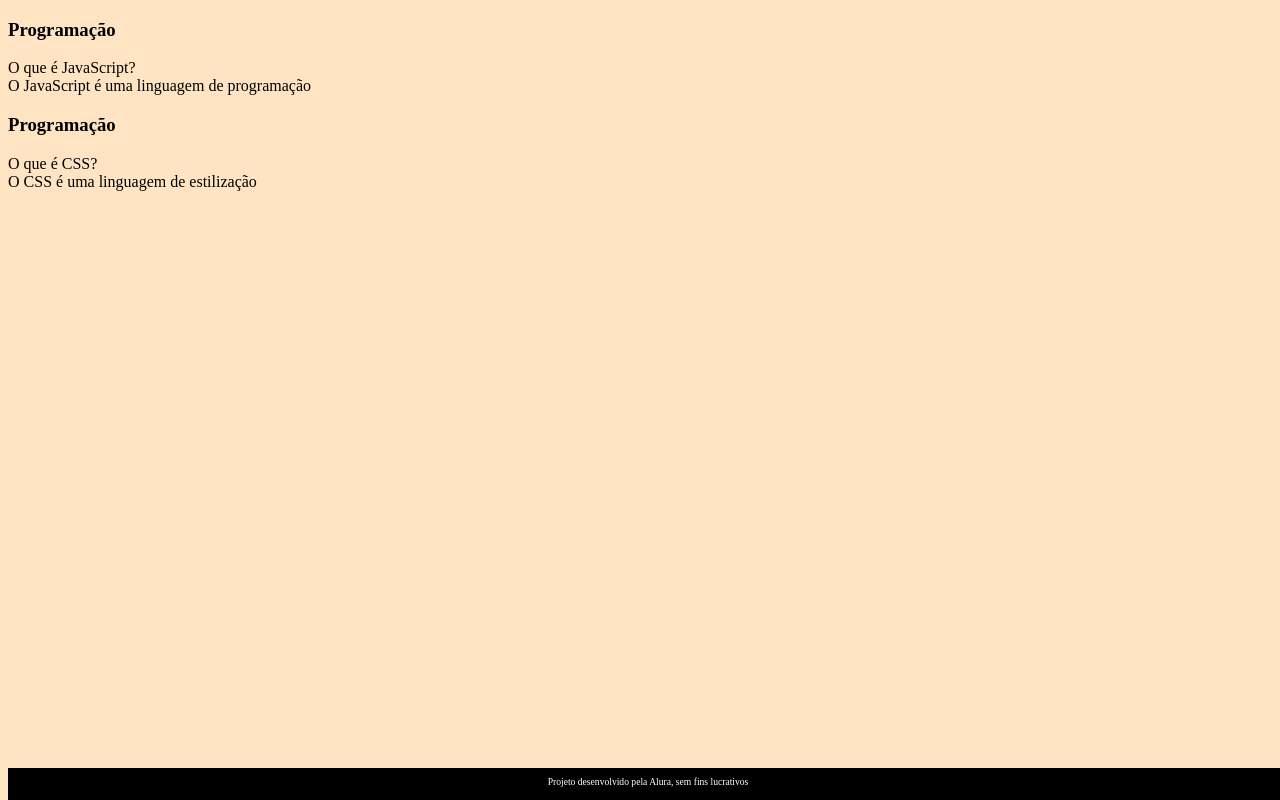
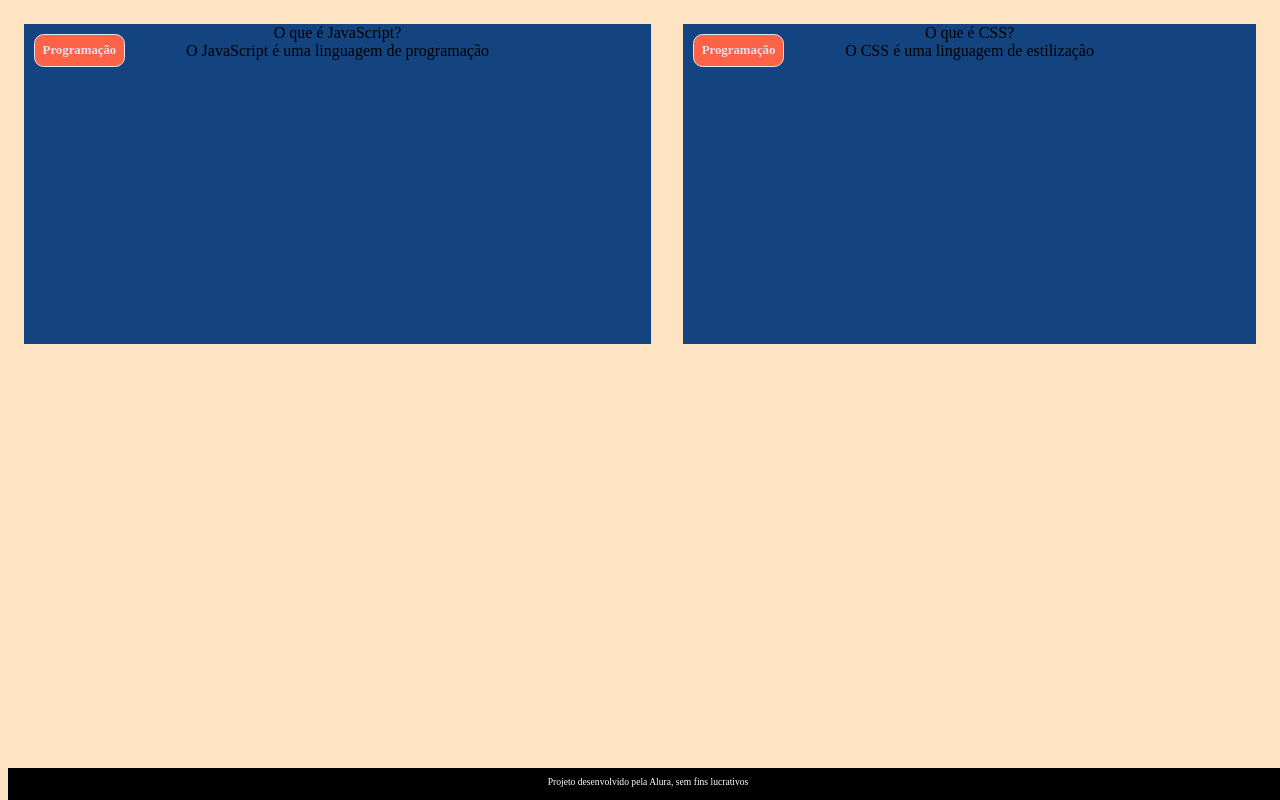
Before and after one commit to samuelhenrique2008/agrinho-3B, a plain HTML site: page index.html in a window 1280 px wide. Drawn offline with Linux system fonts and the light colour scheme.

Commit message:
Add files via upload

```diff
--- a/assets/style.css
+++ b/assets/style.css
@@ -2,6 +2,82 @@ body {
     background-color: bisque;
     font-family: Bai Jamjuree;
 }
+#container {
+    display:flex ;
+}
+.cartao {
+    margin: 1rem 1rem;
+}
+
+.cartao {
+    margin: 1rem 1rem;
+    background-color: aqua;
+    height: 20rem;
+}
+
+.cartao {
+    margin: 1rem 1rem;
+    background-color: aqua;
+    height: 20rem;
+    flex-grow: 1;
+    flex-basis: calc(33% -6rem);
+}
+
+.cartao__conteudo {
+    text-align: center;
+    height: 100%;
+}
+
+.cartao__conteudo h3 {
+    background-color: tomato;
+    text-align: left;
+    padding: 0.5rem;
+}
+
+.cartao__conteudo h3 {
+    background-color: tomato;
+    text-align: left;
+    padding: 0.5rem;
+    position: absolute;
+    margin: 0.6rem;
+    border-radius: 0.6rem;
+    font-size: 1vw;
+}
+
+:root {
+    --text-color: #DBE4EF;
+    --card-front-color: #144480;
+    --card-back-color: #00F4BF;
+}
+
+.cartao__conteudo h3 {
+    color: var(--text-color);
+    border: 1px solid var(--text-color);
+    text-align: left;
+    padding: 0.5rem;
+    position: absolute;
+    margin: 0.6rem;
+    border-radius: 0.6rem;
+    font-size: 1vw;
+}
+
+.cartao__conteudo {
+    text-align: center;
+    height: 100%;
+    background-color: var(--card-front-color);
+}
+
+.cartao__conteudo__pergunta p{
+    color: var(--text-color);
+    font-weight: 500;
+}
+
+.cartao__conteudo__resposta p{
+    color: var(--card-back-color);
+    font-weight: 700;
+}
+
+
 
 footer {
     background-color: black;
```
